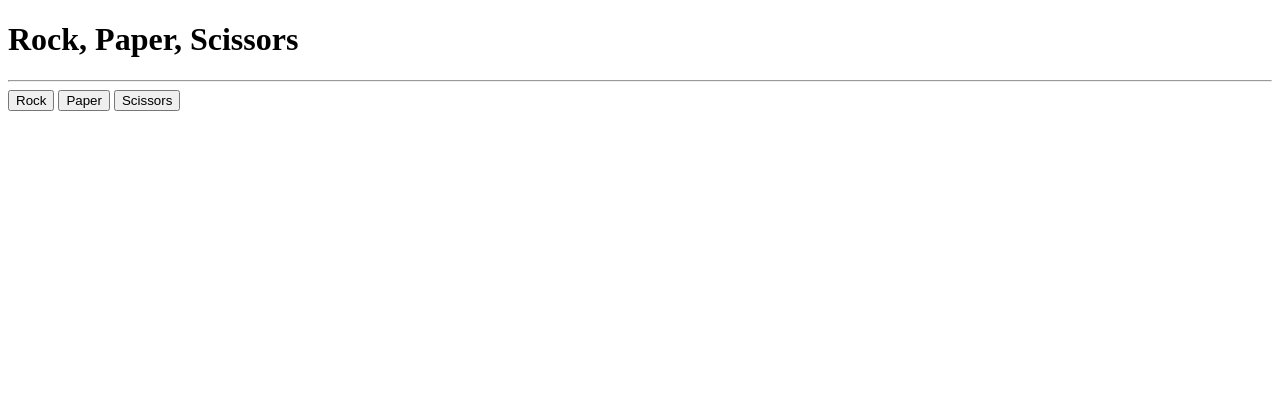
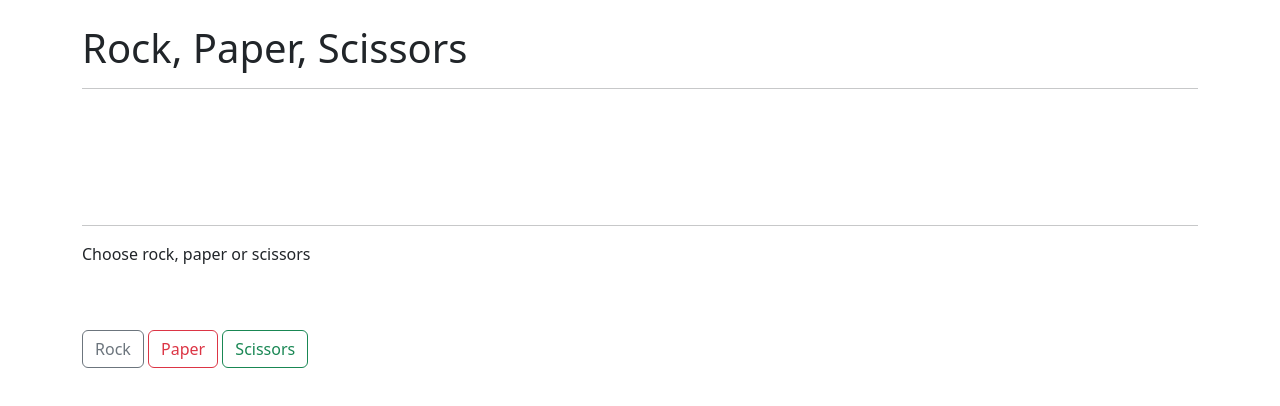
Before and after one commit to BorjaG90/learn-go, a plain HTML site: page web/rock-paper-scissors-web/index.html in a window 1280 px wide. Drawn offline with nearby package versions, Linux system fonts and the light colour scheme.

Commit message:
feat(): improve home page #17

```diff
--- a/web/rock-paper-scissors-web/index.html
+++ b/web/rock-paper-scissors-web/index.html
@@ -4,14 +4,28 @@
   <meta charset="UTF-8">
   <meta http-equiv="X-UA-Compatible" content="IE=edge">
   <meta name="viewport" content="width=device-width, initial-scale=1.0">
+  <link href="https://cdn.jsdelivr.net/npm/bootstrap@5.2.0-beta1/dist/css/bootstrap.min.css" rel="stylesheet" integrity="sha384-0evHe/X+R7YkIZDRvuzKMRqM+OrBnVFBL6DOitfPri4tjfHxaWutUpFmBp4vmVor" crossorigin="anonymous">
+
   <title>Rock, Paper, Scissors</title>
 </head>
 <body>
-  <h1>Rock, Paper, Scissors</h1>
-  <hr />
+  <div class="container">
+    <h1 class="mt-4">Rock, Paper, Scissors</h1>
+    <hr />
 
-  <button>Rock</button>
-  <button>Paper</button>
-  <button>Scissors</button>
+    <p id="player_choice">&nbsp;</p>
+    <p id="computer_choice">&nbsp;</p>
+    <p id="round_result">&nbsp;</p>
+
+    <hr />
+    <p>Choose rock, paper or scissors</p>
+    <br>
+    <br>
+
+
+    <button class="btn btn-outline-secondary">Rock</button>
+    <button class="btn btn-outline-danger">Paper</button>
+    <button class="btn btn-outline-success">Scissors</button>
+  </div>
 </body>
 </html>
```
